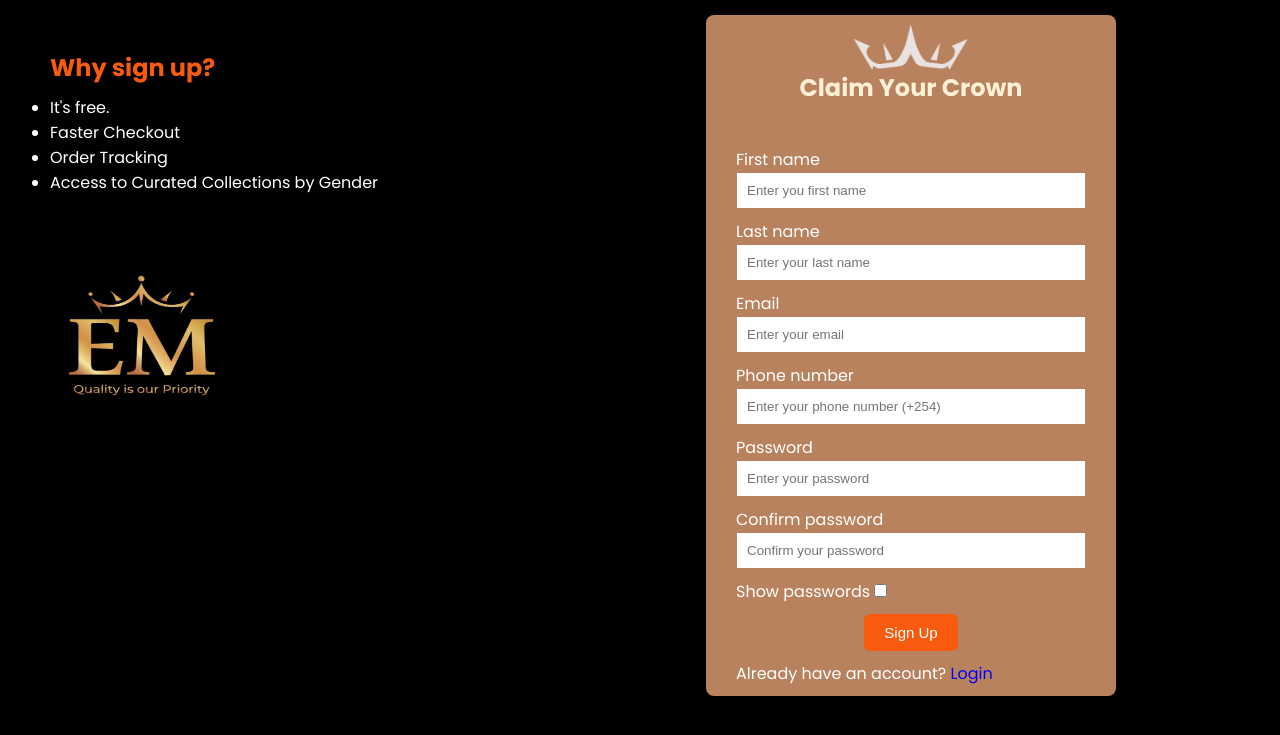
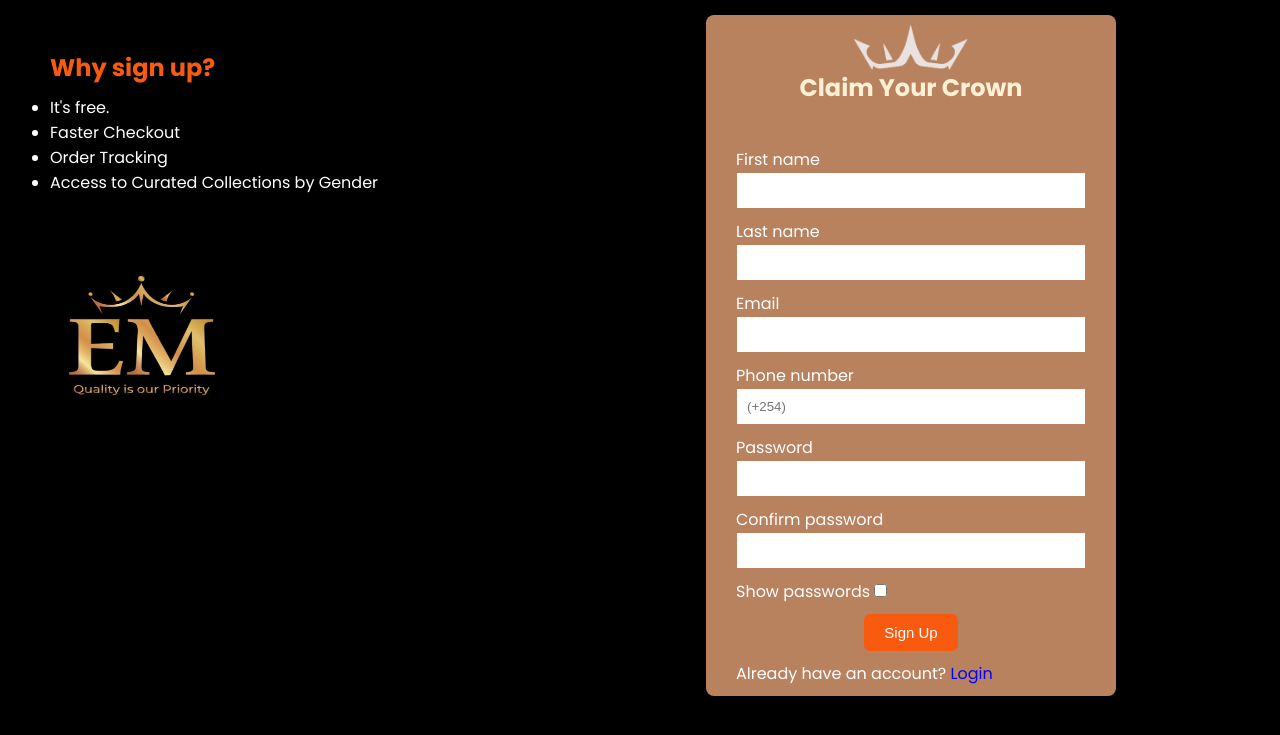
Before and after one commit to Emogy-reunion/E-commerce_app, a Flask app: page /register in a window 1280 px wide. Shown: the part 50-785 px from the top of the page. Run offline with Flask 3, Linux system fonts and the light colour scheme.

```diff
--- a/templates/login.html
+++ b/templates/login.html
@@ -42,12 +42,12 @@
 				{{ form.hidden_tag() }}
 
 				<div>
-					{{ form.email.label }}<br> {{ form.email(size=32, placeholder='Enter your email') }}
+					{{ form.email.label }}<br> {{ form.email(size=32) }}
 					<p class='error' id='email-error'></p>
 				</div>
 
 				<div>
-					{{ form.password.label }}<br> {{ form.password(id='password', size=32, placeholder='Enter your password') }}
+					{{ form.password.label }}<br> {{ form.password(id='password', size=32) }}
 					<p class='error' id='password-error'></p>
 				</div>
 
--- a/templates/register.html
+++ b/templates/register.html
@@ -61,37 +61,37 @@
 
 						<div>
 							{{ form.firstname.label }}<br>
-							{{ form.firstname(size=32, placeholder='Enter you first name') }}
+							{{ form.firstname(size=32) }}
 							<p class='error' id='firstname-error'><p>
 						</div>
 
 						<div>
 							{{ form.lastname.label }}<br>
-							{{ form.lastname(size=32, placeholder='Enter your last name') }}
+							{{ form.lastname(size=32) }}
 							<p class='error' id='lastname-error'></p>
 						</div>
 
 						<div>
 							{{ form.email.label }}<br>
-							{{ form.email(size=32, placeholder='Enter your email') }}
+							{{ form.email(size=32) }}
 							<p class='error' id='email-error'></p>
 						</div>
 
 						<div>
                 	                                {{ form.phone_number.label }}<br>
-                        	                        {{ form.phone_number(size=32, placeholder='Enter your phone number (+254)') }}
+                        	                        {{ form.phone_number(size=32, placeholder='(+254)') }}
                                 	                <p class='error' id='phone_number-error'></p>
 	                              	         </div>
 
 						<div>
 							{{ form.password.label }}<br>
-							{{ form.password(id='password', size=32, placeholder='Enter your password') }}
+							{{ form.password(id='password', size=32) }}
 							<p class='error' id='password-error'></p>
 						</div>
 
 						<div>
 							{{ form.confirmpassword.label }}<br>
-							{{ form.confirmpassword(id='confirmpassword', size=32, placeholder='Confirm your password') }}
+							{{ form.confirmpassword(id='confirmpassword', size=32) }}
 							<p class='error' id='confirmpassword-error'></p>
 						</div>
 
```
